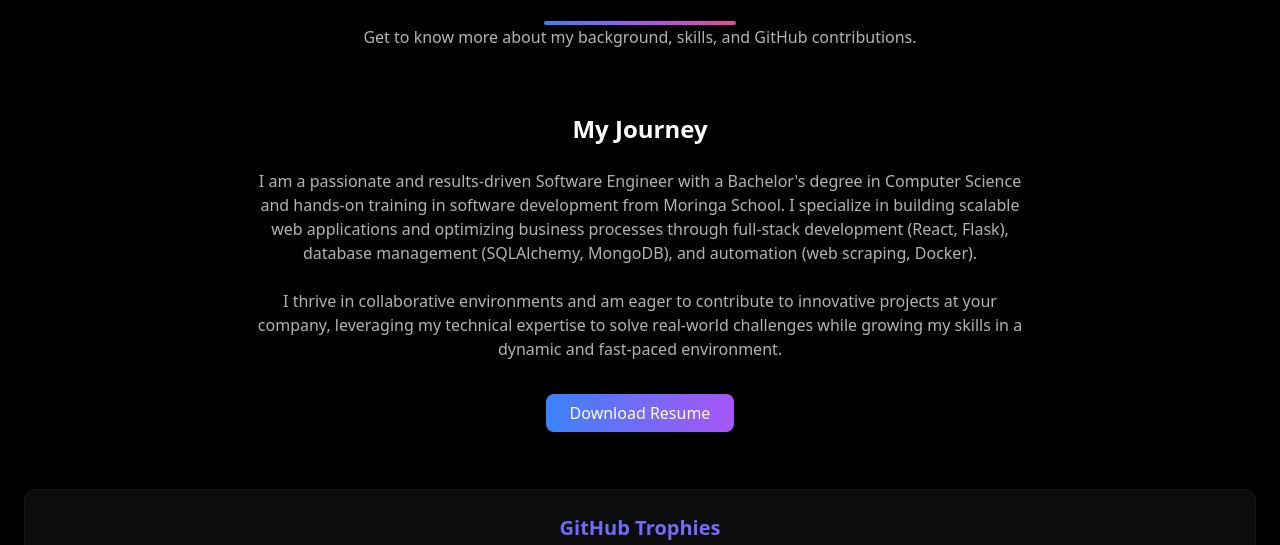
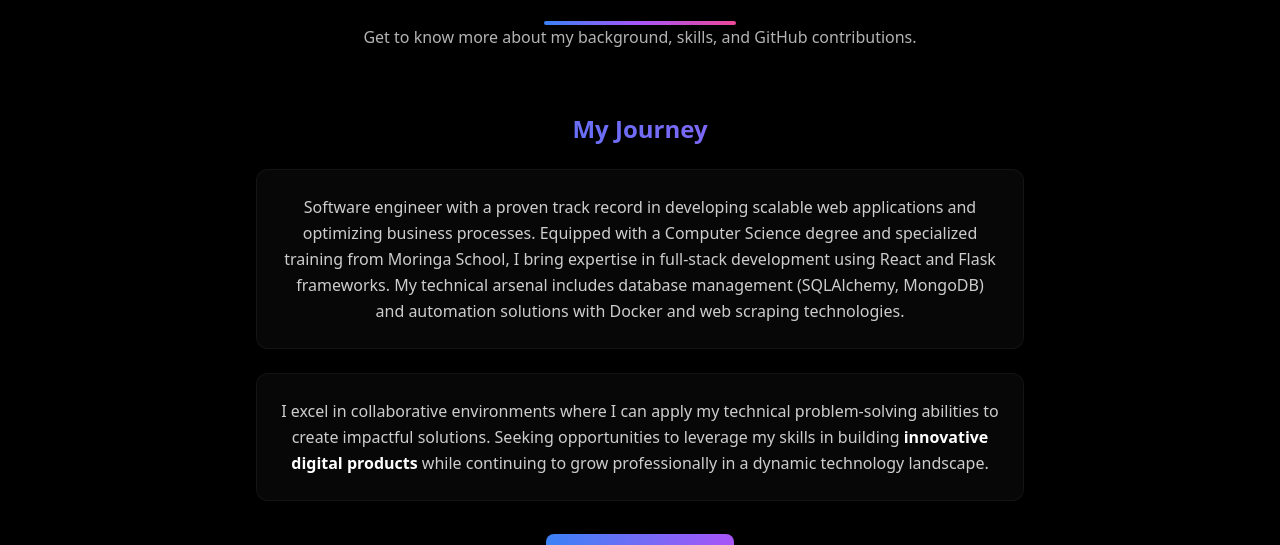
Before and after one commit to koskei-kipkoech/Personal-Portfolio, a Next.js app: page / in a window 1280 px wide. Shown: the part 947-1492 px from the top of the page. Built offline with nearby package versions, Linux system fonts and the light colour scheme.

Commit message:
Updates motion effect

```diff
--- a/components/about.tsx
+++ b/components/about.tsx
@@ -1,12 +1,13 @@
-"use client"
-import { motion } from "framer-motion"
-import { Button } from "@/components/ui/button"
+"use client";
+import { motion } from "framer-motion";
+import { Button } from "@/components/ui/button";
 
 function About() {
   return (
-    <section id="about" className="pt-28 pb-20"> {/* Changed from py-20 to pt-28 pb-20 */}
+    <section id="about" className="pt-28 pb-20">
+      {" "}
+      {/* Changed from py-20 to pt-28 pb-20 */}
       <div className="container mx-auto px-6">
-
         <div className="flex flex-col items-center mb-16">
           <h2 className="cursor-pointer text-4xl font-bold mb-4 bg-clip-text text-transparent bg-gradient-to-r from-blue-500 to-purple-500">
             About Me
@@ -14,7 +15,8 @@ function About() {
           <div className="h-1 w-48 bg-gradient-to-r from-blue-500 via-purple-500 to-pink-500 rounded-full"></div>
 
           <p className="text-white/70 text-center max-w-2xl">
-            Get to know more about my background, skills, and GitHub contributions.
+            Get to know more about my background, skills, and GitHub
+            contributions.
           </p>
         </div>
 
@@ -27,13 +29,46 @@ function About() {
             viewport={{ once: true }}
             className="space-y-6 max-w-3xl text-center"
           >
-            <h3 className="text-2xl font-semibold">My Journey</h3>
-            <h4 className="text-white/70">
-              I am a passionate and results-driven Software Engineer with a Bachelor's degree in Computer Science and hands-on training in software development from Moringa School. I specialize in building scalable web applications and optimizing business processes through full-stack development (React, Flask), database management (SQLAlchemy, MongoDB), and automation (web scraping, Docker).
-            </h4>
-            <p className="text-white/70">
-              I thrive in collaborative environments and am eager to contribute to innovative projects at your company, leveraging my technical expertise to solve real-world challenges while growing my skills in a dynamic and fast-paced environment.
-            </p>
+            <h3 className="text-2xl font-bold bg-clip-text text-transparent bg-gradient-to-r from-blue-500 to-purple-500 mb-6">My Journey</h3>
+            <div className="space-y-6">
+              <motion.div
+                initial={{ opacity: 0, y: 20 }}
+                whileInView={{ opacity: 1, y: 0 }}
+                transition={{ duration: 0.5 }}
+                viewport={{ once: true }}
+                className="bg-zinc-900/30 backdrop-blur-sm rounded-xl p-6 border border-white/5 hover:border-blue-500/50 transition-all duration-300"
+              >
+                <h4 className="text-white/80 leading-relaxed">
+                  Software engineer with a proven track record in developing
+                  <span> scalable web applications </span>
+                  and optimizing business processes. Equipped with a
+                  <span > Computer Science degree </span>
+                  and specialized training from Moringa School, I bring expertise in
+                  <span > full-stack development </span>
+                  using React and Flask frameworks. My technical arsenal includes
+                  database management (SQLAlchemy, MongoDB) and automation solutions
+                  with Docker and web scraping technologies.
+                </h4>
+              </motion.div>
+
+              <motion.div
+                initial={{ opacity: 0, y: 20 }}
+                whileInView={{ opacity: 1, y: 0 }}
+                transition={{ duration: 0.5, delay: 0.2 }}
+                viewport={{ once: true }}
+                className="bg-zinc-900/30 backdrop-blur-sm rounded-xl p-6 border border-white/5 hover:border-purple-500/50 transition-all duration-300"
+              >
+                <h4 className="text-white/80 leading-relaxed">
+                  I excel in
+                  <span > collaborative environments </span>
+                  where I can apply my technical problem-solving abilities to create
+                  <span> impactful solutions</span>.
+                  Seeking opportunities to leverage my skills in building
+                  <span className="font-semibold text-white"> innovative digital products </span>
+                  while continuing to grow professionally in a dynamic technology landscape.
+                </h4>
+              </motion.div>
+            </div>
             <div className="pt-4">
               <a
                 href="/cv/PatrickCV.pdf"
@@ -205,7 +240,7 @@ function About() {
         </motion.div>
       </div>
     </section>
-  )
+  );
 }
 
-export default About
+export default About;
```
